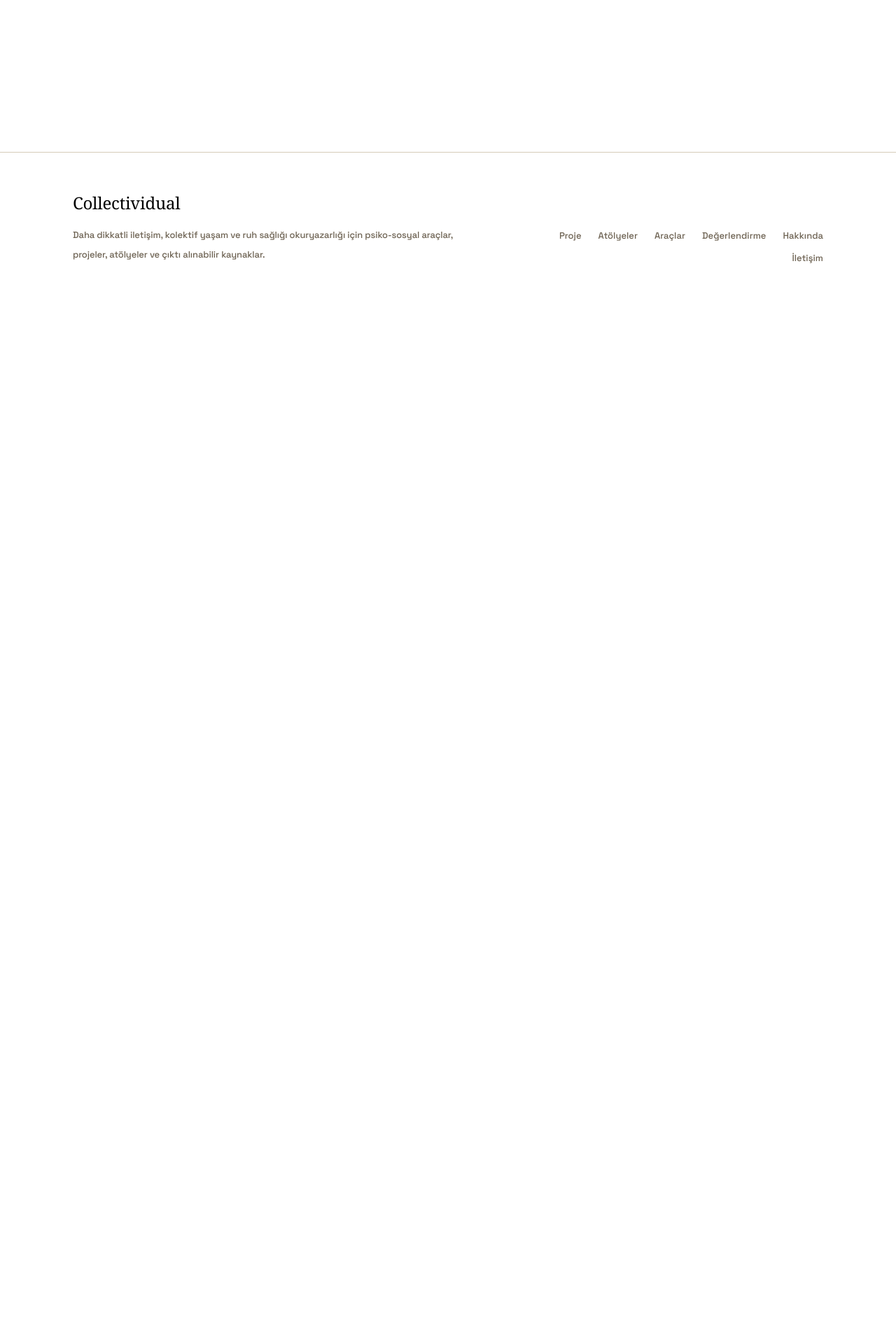
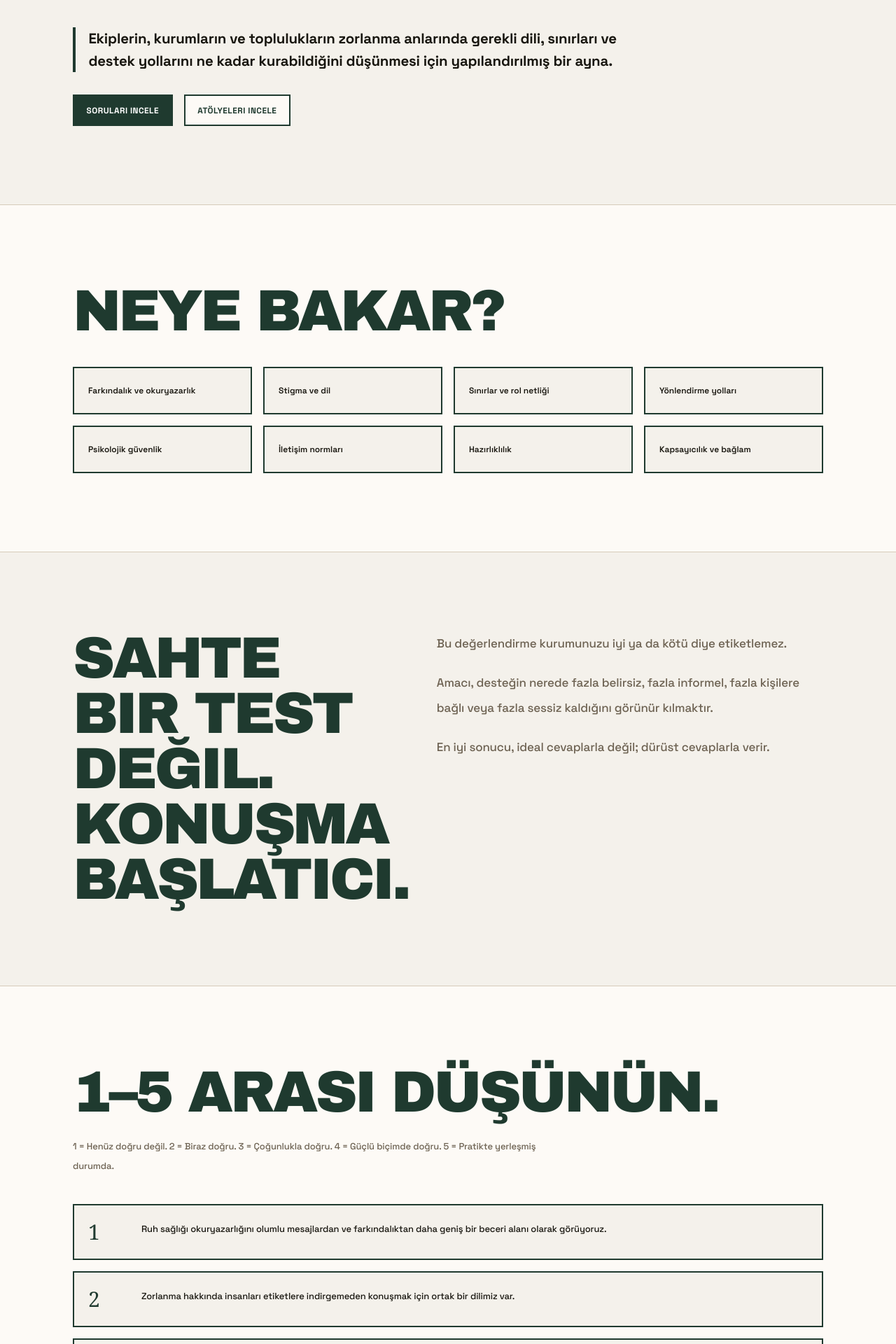
Before and after one commit to selaleakirmak-cmyk/collectividual-site, a Next.js app: page /tr/assessment/mental-health-literacy in a window 1280 px wide. Before the commit this address had no page. Shown: the part 680-2600 px from the top of the page at 70% size. Before the commit the page ends 1114 px from the top, so only its background shows below. Built offline with nearby package versions, Linux system fonts and the light colour scheme.

Commit message:
Add Turkish assessment page

```diff
--- /dev/null
+++ b/app/tr/assessment/mental-health-literacy/page.tsx
@@ -0,0 +1,102 @@
+import Link from "next/link";
+import Container from "@/components/site/Container";
+
+const domains = [
+  "Farkındalık ve okuryazarlık",
+  "Stigma ve dil",
+  "Sınırlar ve rol netliği",
+  "Yönlendirme yolları",
+  "Psikolojik güvenlik",
+  "İletişim normları",
+  "Hazırlıklılık",
+  "Kapsayıcılık ve bağlam",
+];
+
+const questions = [
+  "Ruh sağlığı okuryazarlığını olumlu mesajlardan ve farkındalıktan daha geniş bir beceri alanı olarak görüyoruz.",
+  "Zorlanma hakkında insanları etiketlere indirgemeden konuşmak için ortak bir dilimiz var.",
+  "Dinleme, destekleme, tavsiye verme, yönlendirme ve tedavi etme arasındaki farkı biliyoruz.",
+  "Kimse örtük biçimde grubun terapisti olmaya itilmiş hissetmiyor.",
+  "Bir kişinin tek başına taşıyabileceğinden fazla destek gerektiğinde ne yapılacağını biliyoruz.",
+  "Farklı kaygı düzeyleri için görünür ve gerçekçi destek yollarımız var.",
+  "İnsanlar dedikodu, küçümseme veya daha fazla açılma baskısı olmadan zorlandıklarını ifade edebiliyor.",
+  "Psikolojik güvenliği sınırsız duygusal erişilebilirlikle karıştırmıyoruz.",
+  "Tavsiye vermeden önce deneyimi kabul etmeye ve anlamaya çalışıyoruz.",
+  "Kaygı verici mesajlara, duygusal paylaşımlara, devamsızlıklara veya çatışmalara yanıt vermek için normlarımız var.",
+  "Zorlanmanın sosyal, ekonomik, kültürel, kurumsal ve ilişkisel koşullardan etkilendiğini hesaba katıyoruz.",
+  "Destek kültürümüz birkaç kişinin kişisel duyarlılığına değil, paylaşılan yapılara dayanıyor.",
+];
+
+export const metadata = {
+  title: "Ruh Sağlığı Okuryazarlığı Değerlendirmesi | Collectividual",
+  description: "Kurumlar ve topluluklar için ruh sağlığı okuryazarlığı, sınırlar, dil ve destek yolları üzerine yansıtıcı değerlendirme.",
+};
+
+export default function TurkishAssessmentPage() {
+  return (
+    <>
+      <section className="poster-section border-b border-[var(--border)]">
+        <Container>
+          <p className="poster-kicker mb-7">Yansıtıcı değerlendirme</p>
+          <h1 className="poster-title poster-title--tr-wide">Kurumunuzun Ruh Sağlığı Okuryazarlığını Değerlendirin</h1>
+          <p className="poster-lede mt-9">Ekiplerin, kurumların ve toplulukların zorlanma anlarında gerekli dili, sınırları ve destek yollarını ne kadar kurabildiğini düşünmesi için yapılandırılmış bir ayna.</p>
+          <div className="mt-8 flex flex-wrap gap-4">
+            <a href="#questions" className="poster-button">Soruları incele</a>
+            <Link href="/tr/workshops" className="poster-button poster-button--secondary">Atölyeleri incele</Link>
+          </div>
+        </Container>
+      </section>
+
+      <section className="poster-section border-b border-[var(--border)] bg-[var(--surface)]">
+        <Container>
+          <h2 className="poster-title poster-title--tr-medium mb-10">Neye bakar?</h2>
+          <div className="grid gap-4 md:grid-cols-4">
+            {domains.map((domain) => (
+              <div key={domain} className="border-2 border-[var(--accent)] bg-[var(--bg)] p-5 text-[12px] font-semibold leading-6 text-[var(--text)]">{domain}</div>
+            ))}
+          </div>
+        </Container>
+      </section>
+
+      <section className="poster-section border-b border-[var(--border)]">
+        <Container className="grid gap-10 md:grid-cols-[0.9fr_1.1fr]">
+          <h2 className="poster-title poster-title--tr-medium">Sahte bir test değil. Konuşma başlatıcı.</h2>
+          <div className="space-y-5 text-[15px] leading-8 text-[var(--muted)] md:text-[17px] md:leading-9">
+            <p>Bu değerlendirme kurumunuzu iyi ya da kötü diye etiketlemez.</p>
+            <p>Amacı, desteğin nerede fazla belirsiz, fazla informel, fazla kişilere bağlı veya fazla sessiz kaldığını görünür kılmaktır.</p>
+            <p>En iyi sonucu, ideal cevaplarla değil; dürüst cevaplarla verir.</p>
+          </div>
+        </Container>
+      </section>
+
+      <section id="questions" className="poster-section border-b border-[var(--border)] bg-[var(--surface)]">
+        <Container>
+          <h2 className="poster-title poster-title--tr-medium">1–5 arası düşünün.</h2>
+          <p className="mt-6 max-w-2xl text-[13px] leading-7 text-[var(--muted)]">1 = Henüz doğru değil. 2 = Biraz doğru. 3 = Çoğunlukla doğru. 4 = Güçlü biçimde doğru. 5 = Pratikte yerleşmiş durumda.</p>
+          <div className="mt-10 space-y-4">
+            {questions.map((question, index) => (
+              <div key={question} className="grid gap-4 border-2 border-[var(--accent)] bg-[var(--bg)] p-5 md:grid-cols-[60px_1fr] md:items-start">
+                <p className="font-serif text-3xl text-[var(--accent)]">{index + 1}</p>
+                <p className="text-[13px] leading-7 text-[var(--text)]">{question}</p>
+              </div>
+            ))}
+          </div>
+        </Container>
+      </section>
+
+      <section className="poster-section">
+        <Container>
+          <div className="border-2 border-[var(--accent)] bg-[var(--surface)] p-7 md:p-12">
+            <p className="poster-kicker mb-6">Sonraki adım</p>
+            <h2 className="poster-title poster-title--tr-medium">Sonucu bir plana dönüştürün.</h2>
+            <p className="poster-lede mt-8">Faydalı soru yalnızca kurumunuzun bu konuyu önemseyip önemsemediği değildir. Asıl soru, bu önemin dili, sınırları ve yolları olup olmadığıdır.</p>
+            <div className="mt-8 flex flex-wrap gap-4">
+              <Link href="/tr/join" className="poster-button">İletişime geç</Link>
+              <Link href="/tr/workshops" className="poster-button poster-button--secondary">Atölyeleri incele</Link>
+            </div>
+          </div>
+        </Container>
+      </section>
+    </>
+  );
+}
```
